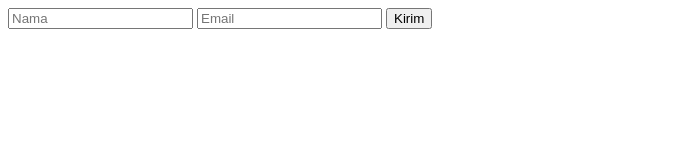
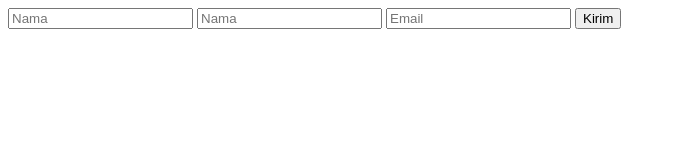
Before and after one commit to somebudi/Gudang-Damar-Aplikasi-Management-Gudang---TUBES-PBO, a website: page frontend/public/index.html in a window 1280 px wide. Shown: the whole page, without its empty margins (0-676 px from the left). Drawn offline with Linux system fonts and the light colour scheme.

Commit message:
coba dlu

```diff
--- a/frontend/public/index.html
+++ b/frontend/public/index.html
@@ -8,6 +8,7 @@
 <body>
   <form id="userForm">
     <input type="text" name="name" placeholder="Nama" required>
+    <input type="text" name="name" placeholder="Nama" required>
     <input type="email" name="email" placeholder="Email" required>
     <button type="submit">Kirim</button>
   </form>
```
